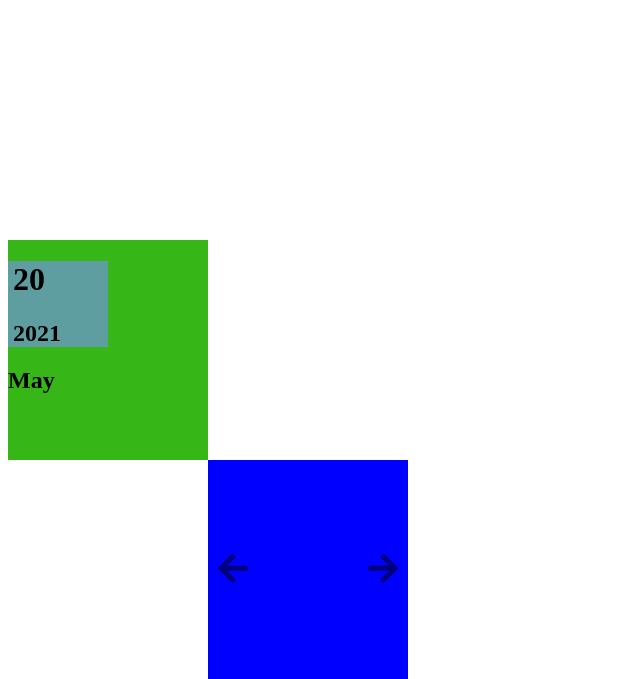
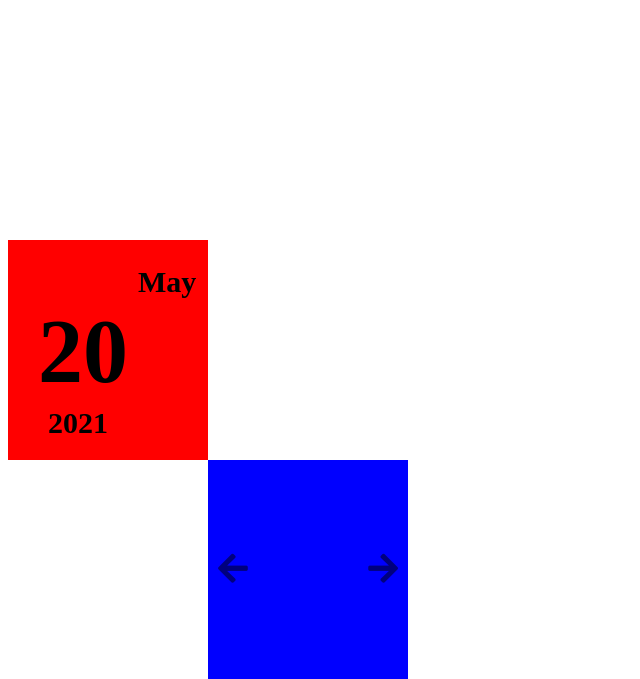
Before and after one commit to NHLstenden-emmen/eclipse-spiegel-software, a PHP site: page / in a window 1280 px wide. Shown: the part 208-887 px from the top of the page, without its empty margins (0-640 px from the left). Run offline with PHP 8.4, Linux system fonts and the light colour scheme; some libraries are stand-ins or nearby versions.

Commit message:
calender half af

```diff
--- a/main.css
+++ b/main.css
@@ -12,7 +12,7 @@
             "eenendertig tweeëndertig drieëndertig vierendertig vijfendertig"
             "zesendertig zevenendertig achtendertig negenendertig veertig"
             "eenenveertig tweeënveertig drieënveertig vierenveertig vijfenveertig";
-			grid-template-rows: 220px 220px 220px 220px 220px 220px 220px 220px 220px ;
+			grid-template-rows: 220px 220px 220px 220px 220px 220px 220px 220px 220px;
 			grid-template-columns: 200px 200px 200px 200px 200px;
 }
 
@@ -27,5 +27,5 @@
 
 .gridlayout .Calender {
 	grid-area: elf;
-	background-color: rgb(55, 182, 23);
+	background-color: rgb(255, 0, 0);
 }
--- a/widgets/css/Calender.css
+++ b/widgets/css/Calender.css
@@ -1,17 +1,30 @@
-.gridlayout .Calender{
+.gridlayout .Calander{
 	display: grid;
 	width: 100%;
 	height: 100%;
 	grid-template-areas:
-    "left right"
-    "leftM right"
-    "leftU right";
-    grid-template-columns: 100px 100px;
-    grid-template-rows: 110px 110px;
+    "links right1"
+    "links right1"
+    "left3 right1";
+    grid-template-rows: 73px 73px 73px;
+    grid-template-columns: 130px 70px;
 }
 
-.gridlayout .Day{
-    grid-area: left;
-    background-color: cadetblue;
-    padding-left: 5px;
+.gridlayout .Calander .Day{
+    grid-column: links;
+    background-color: rgb(255, 0, 0);
+    padding-left: 30px;
+    font-size: 45px;
 }
+.gridlayout .Month{
+    grid-area: right1;
+    background-color: rgb(255, 0, 0);
+    font-size: 30px;
+}
+.gridlayout .Year{
+    grid-area: left3;
+    background-color: rgb(255, 0, 0);
+    font-size: 30px;
+    padding-left: 20px;
+
+}
--- a/widgets/design/Calender.html
+++ b/widgets/design/Calender.html
@@ -1,9 +1,6 @@
-<div class="container">
-    <div class="Day"> <h1> 20 </h1>
-        <h2 class="Year"> 2021 </h2>
-    </div>
-
-
+<div class="Calander">
+    <div class="Day"> <h1> 20 </h1> </div>
+        <div class="Year"> <h1 class="Year"> 2021 </h1> </div>
     <div class="Month"> <h2 class="Month"> May </h2> </div>
 
 
```
